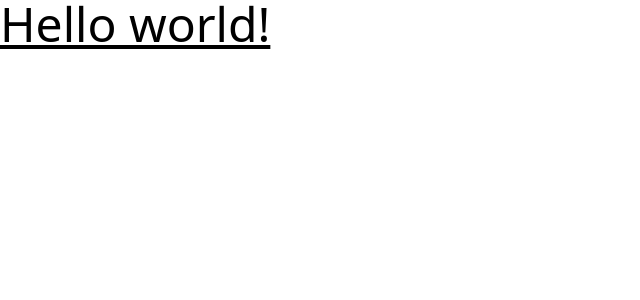
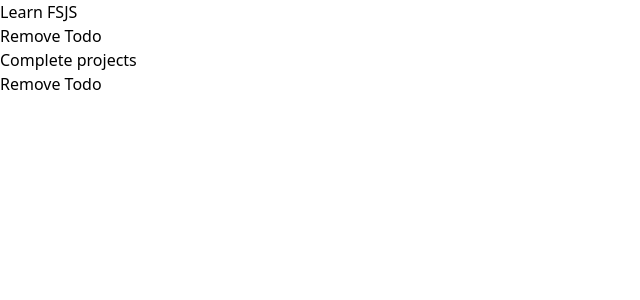
Before and after one commit to pankaj-kb/redux-todo-app, a React (Vite) app: page / in a window 1280 px wide. Shown: the top 300 px of the page, without its empty margins (0-640 px from the left). Built offline with nearby package versions, Linux system fonts and the light colour scheme.

Commit message:
basic project done

```diff
--- a/src/App.jsx
+++ b/src/App.jsx
@@ -1,12 +1,11 @@
 import './App.css'
+import Todos from './components/Todos'
 
 function App() {
 
   return (
     <div className="App">
-      <h1 className="text-5xl underline">
-        Hello world!
-      </h1>
+      <Todos/>
     </div>
   )
 }
--- /dev/null
+++ b/src/components/Todos.jsx
@@ -0,0 +1,23 @@
+import React from "react";
+import { useSelector } from "react-redux";
+import { useDispatch } from "react-redux";
+import { removeTodo } from "../features/todoSlice";
+
+function Todos() {
+  const todos = useSelector((state) => state.todos.todos);
+  const dispatch = useDispatch();
+  return (
+    <div>
+      {todos.map((todo) => (
+        <>
+          <h1 key={todo.id}>{todo.text}</h1>
+          <button
+          onClick={() => dispatch(removeTodo(todo.id))}
+          > Remove Todo</button>
+        </>
+      ))}
+    </div>
+  );
+}
+
+export default Todos;
--- a/src/features/todoSlice.js
+++ b/src/features/todoSlice.js
@@ -2,7 +2,10 @@ import { createSlice } from "@reduxjs/toolkit";
 import { nanoid } from "@reduxjs/toolkit";
 
 const initialState = {
-  todos: [],
+  todos: [
+    { id: 1222, text: "Learn FSJS" },
+    { id: 1223, text: "Complete projects" },
+  ],
 };
 
 export const todoSlice = createSlice({
@@ -17,7 +20,7 @@ export const todoSlice = createSlice({
       state.todos.push(todo);
     },
     removeTodo: (state, action) => {
-      state.todos.filter((todo) => todo.id !== action.payload);
+      state.todos = state.todos.filter((todo) => todo.id !== action.payload);
     },
   },
 });
```
